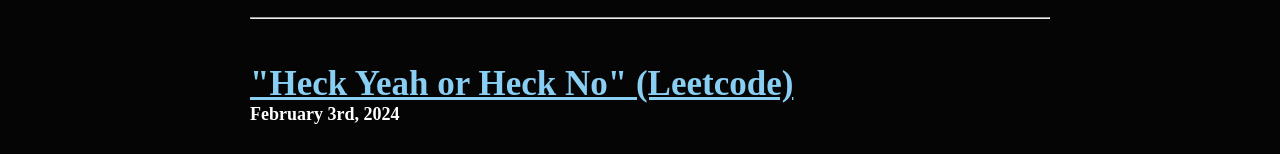
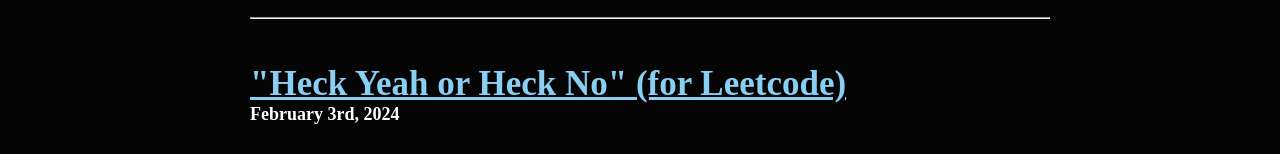
Before and after one commit to EngiKevin/EngiKevin.github.io, a plain HTML site: page index.html in a window 1280 px wide. Shown: the part 1008-1162 px from the top of the page. Drawn offline with Linux system fonts and the light colour scheme; a web font is replaced by a local one.

Commit message:
Update index.html

```diff
--- a/index.html
+++ b/index.html
@@ -48,7 +48,7 @@
             </div> -->
             <ul class="articles-list">
                 <li><a href="https://engikevin.github.io/leetcode" class="article">
-                    <p style="text-decoration: underline;">"Heck Yeah or Heck No" (Leetcode)</p>
+                    <p style="text-decoration: underline;">"Heck Yeah or Heck No" (for Leetcode)</p>
                 </a>
                 <p style="font-size:18px;">February 3rd, 2024</p>
                 <li><a href="https://engikevin.github.io/optimize" class="article">
```
